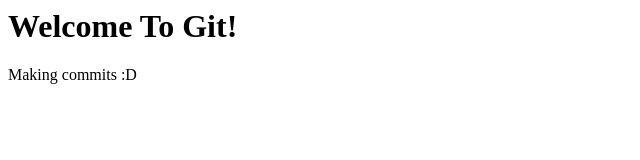
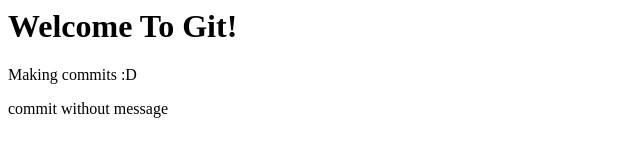
Before and after one commit to MahaAmin/ITI-Python-Assuit, a plain HTML site: page index.html in a window 1280 px wide. Shown: the whole page, without its empty margins (0-640 px from the left). Drawn offline with Linux system fonts and the light colour scheme.

Commit message:
commit message try

```diff
--- a/index.html
+++ b/index.html
@@ -1,2 +1,3 @@
 <h1>Welcome To Git!</h1>
 <p>Making commits :D</p>
+<p>commit without message</p>
```
